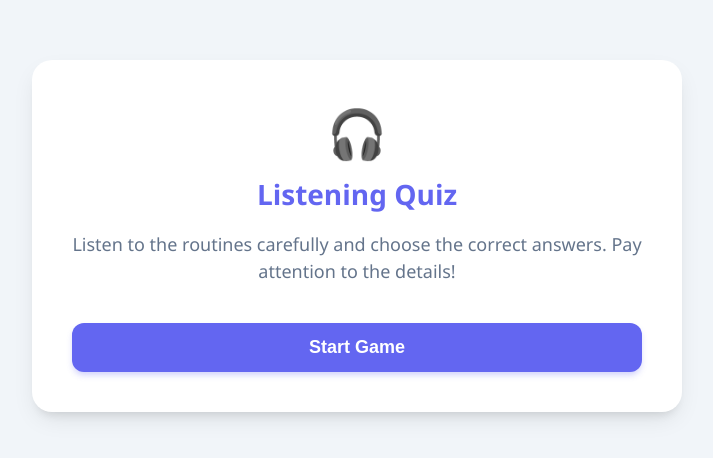
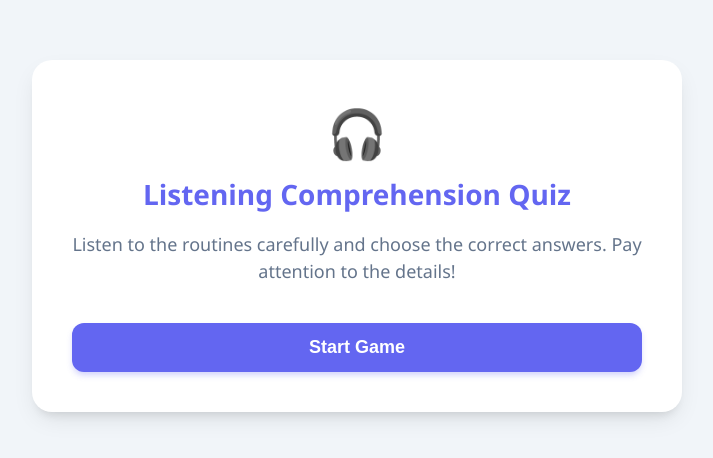
Before and after one commit to bilginfurkan/activity, a plain HTML site: page index.html in a window 1280 px wide. Shown: the part 164-622 px from the top of the page, without its empty margins (283-996 px from the left). Drawn offline with Linux system fonts and the light colour scheme.

Commit message:
Update index.html

```diff
--- a/index.html
+++ b/index.html
@@ -219,7 +219,7 @@
         <!-- Start Screen -->
         <div id="start-screen" class="card">
             <div style="font-size: 48px; margin-bottom: 10px;">🎧</div>
-            <h1>Listening Quiz</h1>
+            <h1>Listening Comprehension Quiz</h1>
             <p style="color: var(--text-muted); font-size: 18px; line-height: 1.5;">Listen to the routines carefully and choose the correct answers. Pay attention to the details!</p>
             <button class="btn" onclick="startGame()">Start Game</button>
         </div>
```
